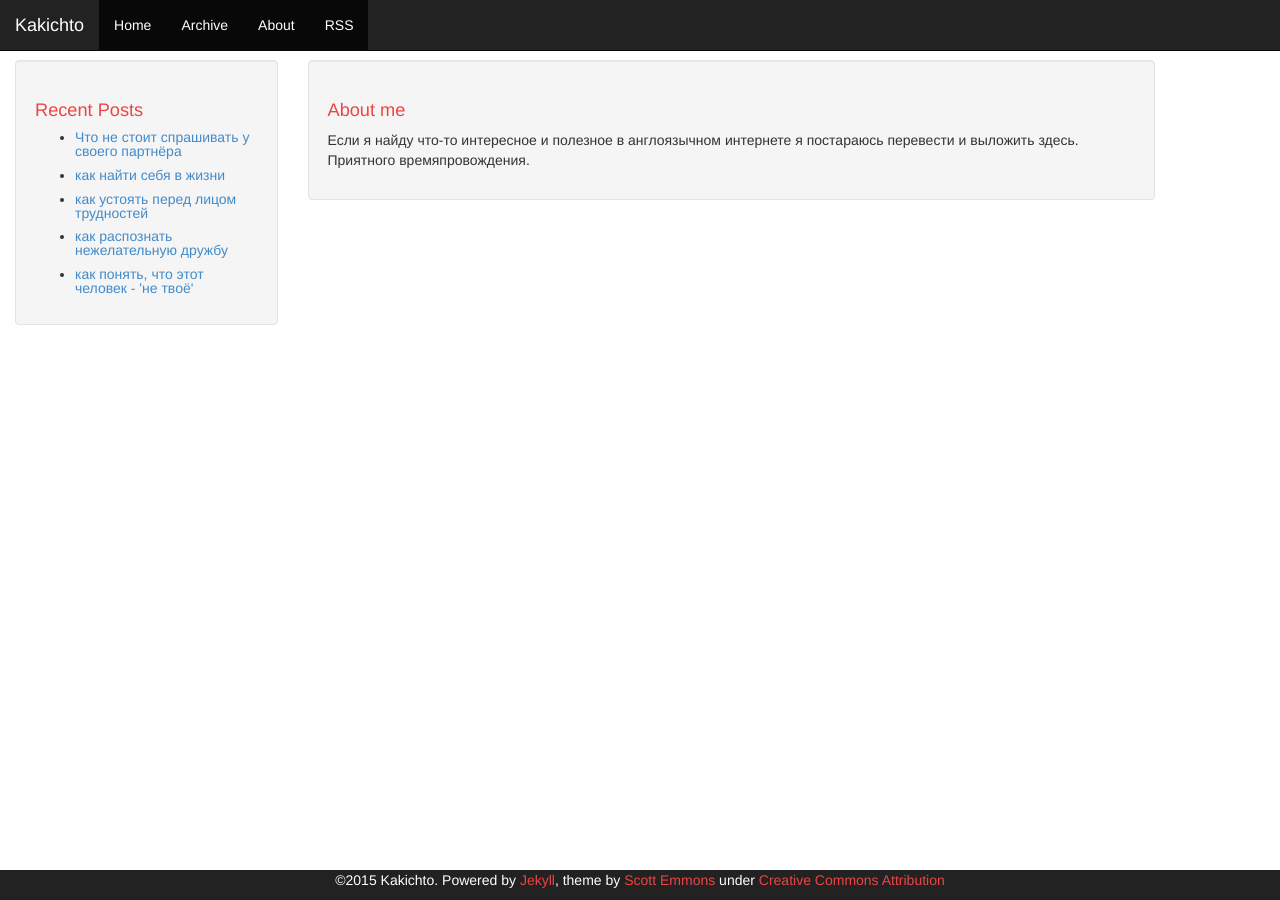
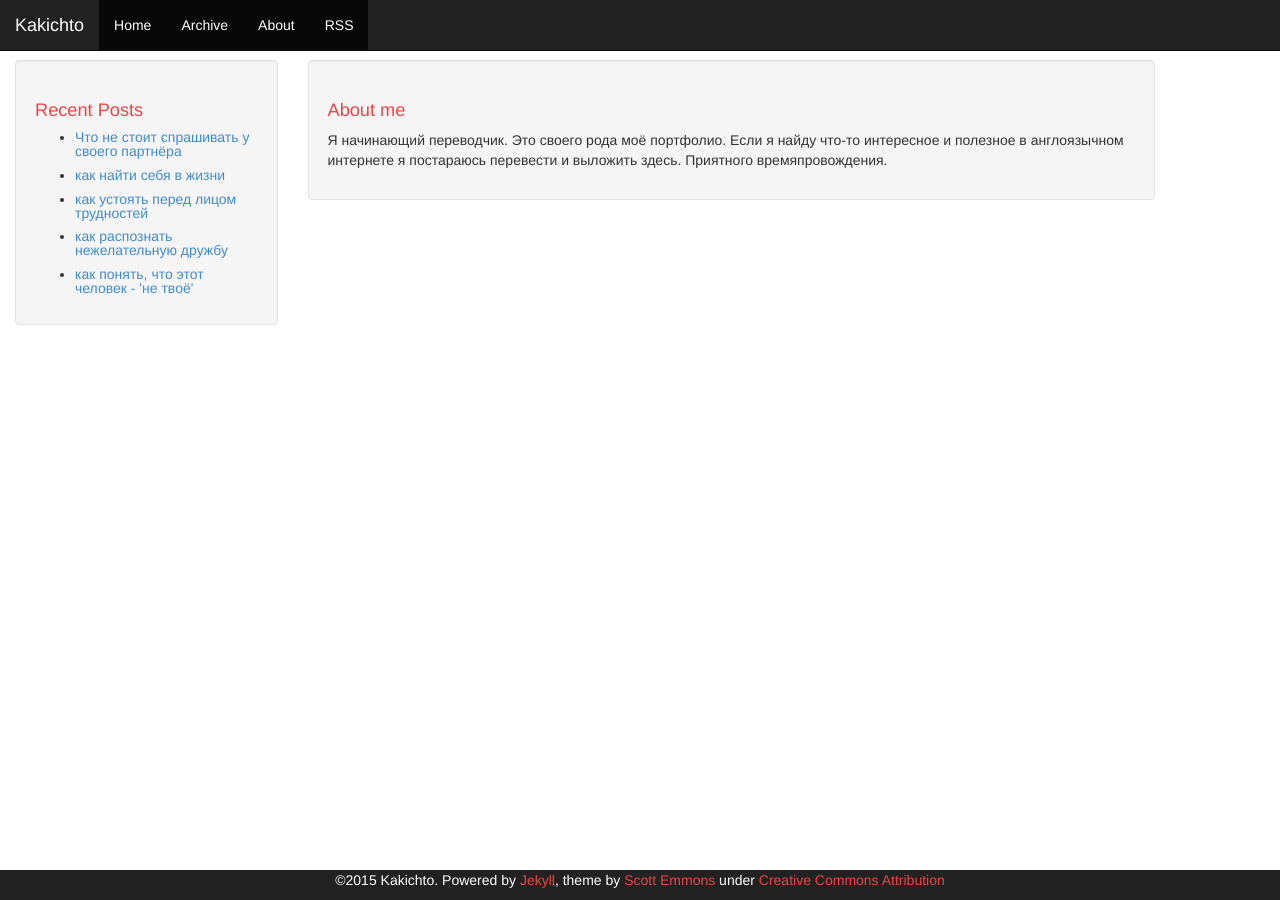
Before and after one commit to kakichto/kakichto, a Jekyll site: the page built from about.html, in a window 1280 px wide. Built offline with Jekyll 4.4.1, drawn with Linux system fonts in a browser that asks for light colours; Markdown is read by kramdown in place of the engine named in the settings.

Commit message:
change about

```diff
--- a/about.html
+++ b/about.html
@@ -4,6 +4,6 @@ layout: default
 
 <div class="well">
     <h1>About me</h1>
-    <p>Если я найду что-то интересное и полезное в англоязычном интернете
+    <p>Я начинающий переводчик. Это своего рода моё портфолио. Если я найду что-то интересное и полезное в англоязычном интернете
 я постараюсь перевести и выложить здесь. Приятного времяпровождения.</p>
 </div>
```
